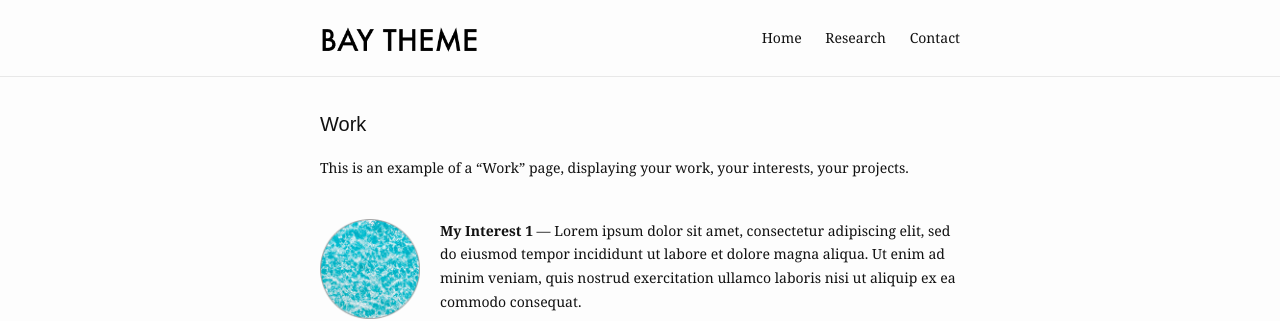
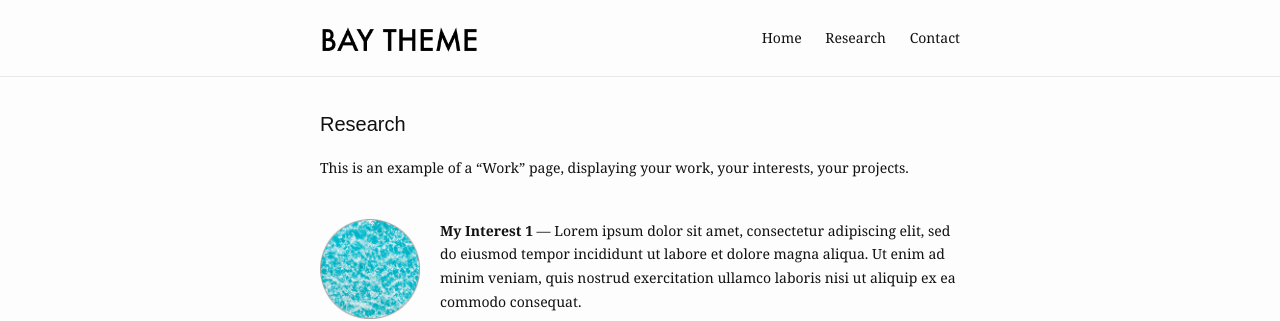
Before and after one commit to jiyoungj/jiyoungj.github.io, a Jekyll site: the page built from work.md, in a window 1280 px wide. Shown: the top 321 px of the page. Built offline with Jekyll 4.4.1, drawn with Linux system fonts in a browser that asks for light colours.

Commit message:
Update work.md

```diff
--- a/work.md
+++ b/work.md
@@ -1,7 +1,7 @@
 ---
 layout: work
-title: Work
-slug: /work
+title: Research
+slug: /research
 items:
   - title: My Interest 1
     image:
```
